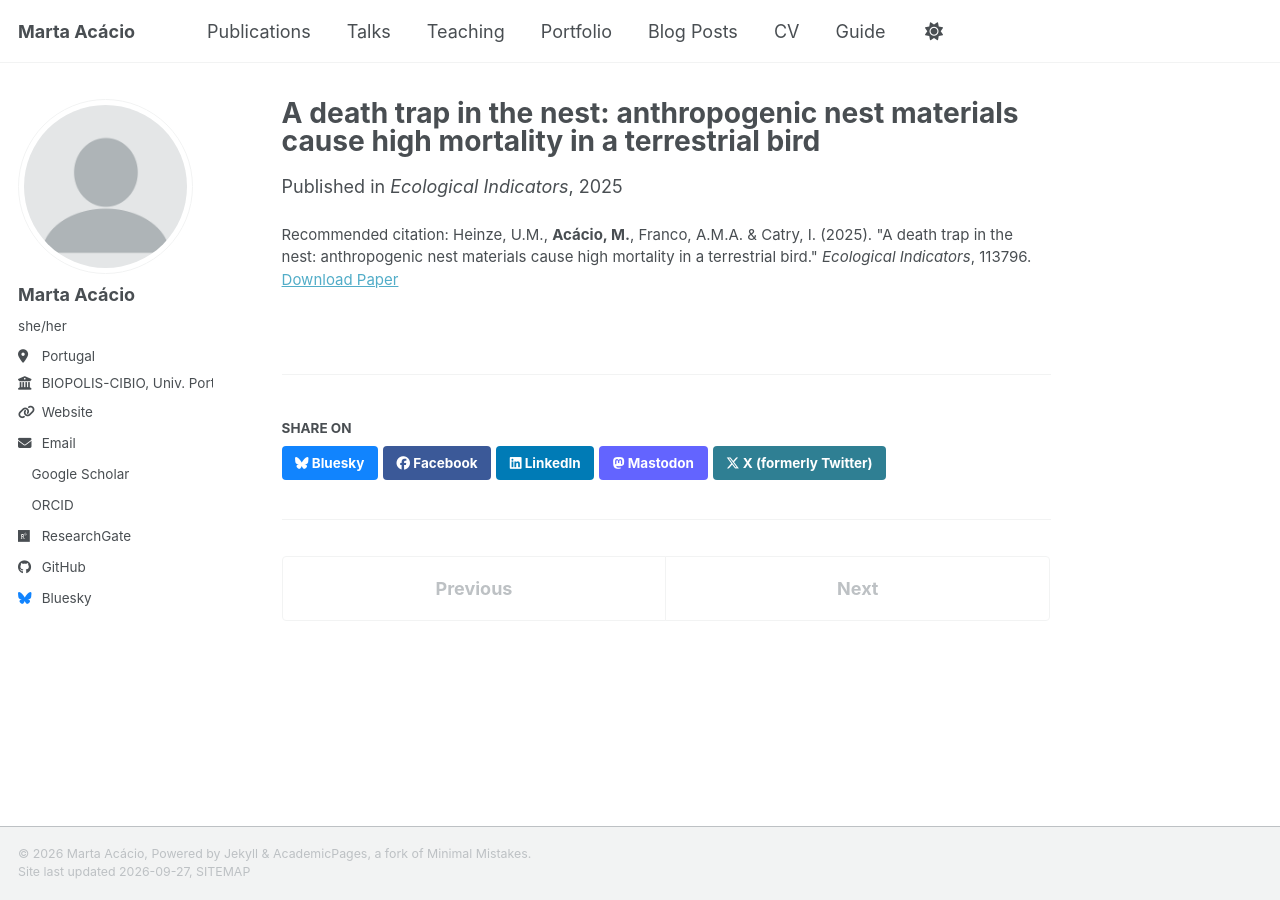
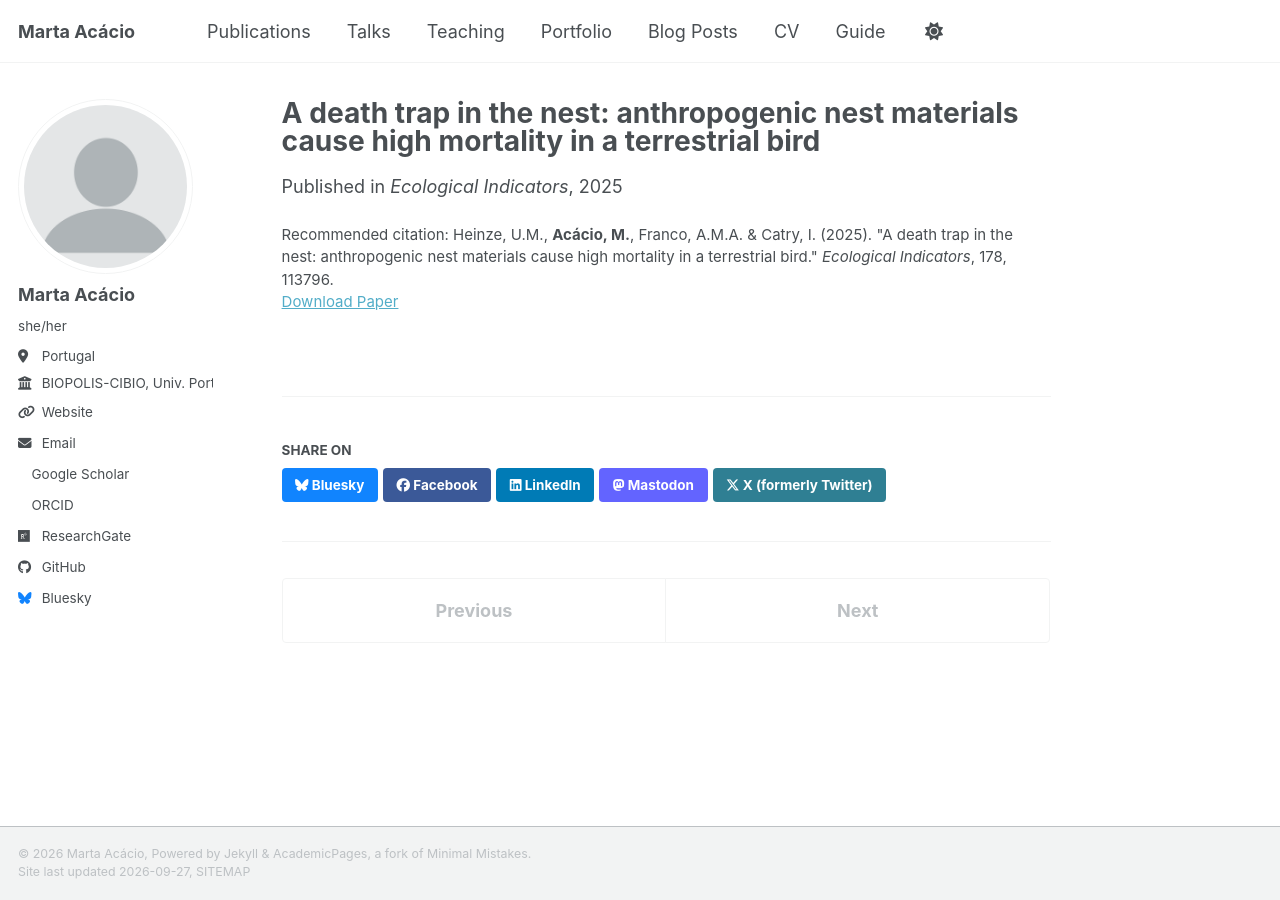
Before and after one commit to m-acacio/m-acacio.github.io, a Jekyll site: the page built from _publications/2025-01-01-heinze2025death.md, in a window 1280 px wide. Built offline with Jekyll 4.4.1, drawn with Linux system fonts in a browser that asks for light colours; a style sheet for code colours, icons or effects is not loaded.

Commit message:
Update 2025-01-01-heinze2025death.md

```diff
--- a/_publications/2025-01-01-heinze2025death.md
+++ b/_publications/2025-01-01-heinze2025death.md
@@ -4,8 +4,8 @@ collection: publications
 category: manuscripts
 permalink: /publication/heinze2025death
 excerpt: ''
-date: 2025-01-01
+date: 2025-09-01
 venue: 'Ecological Indicators'
-paperurl: ''
-citation: 'Heinze, U.M., <strong>Acácio, M.</strong>, Franco, A.M.A. & Catry, I. (2025). "A death trap in the nest: anthropogenic nest materials cause high mortality in a terrestrial bird." <i>Ecological Indicators</i>, 113796.'
+paperurl: 'https://doi.org/10.1016/j.ecolind.2025.113796'
+citation: 'Heinze, U.M., <strong>Acácio, M.</strong>, Franco, A.M.A. & Catry, I. (2025). "A death trap in the nest: anthropogenic nest materials cause high mortality in a terrestrial bird." <i>Ecological Indicators</i>, 178, 113796.'
 ---
```
